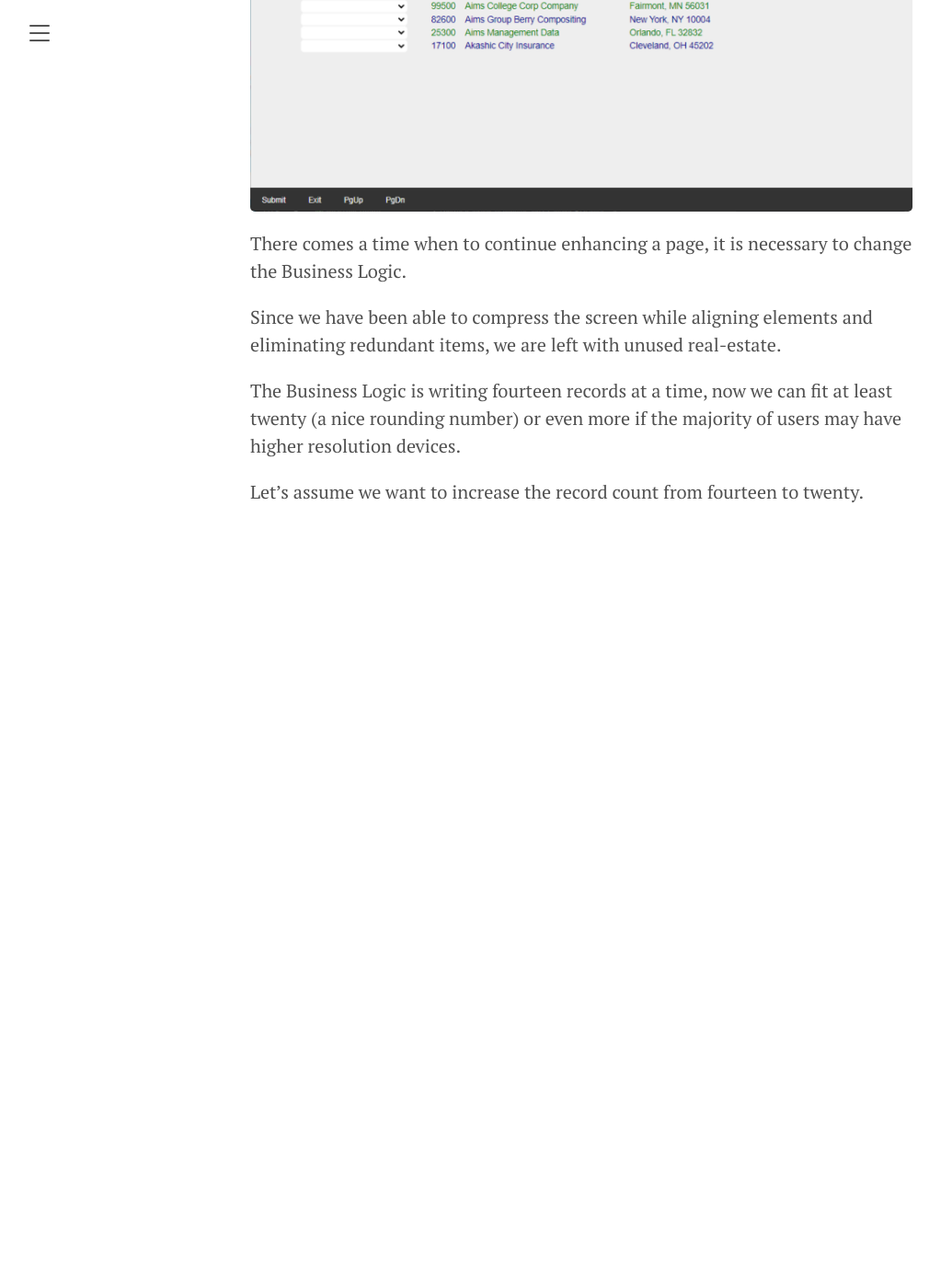
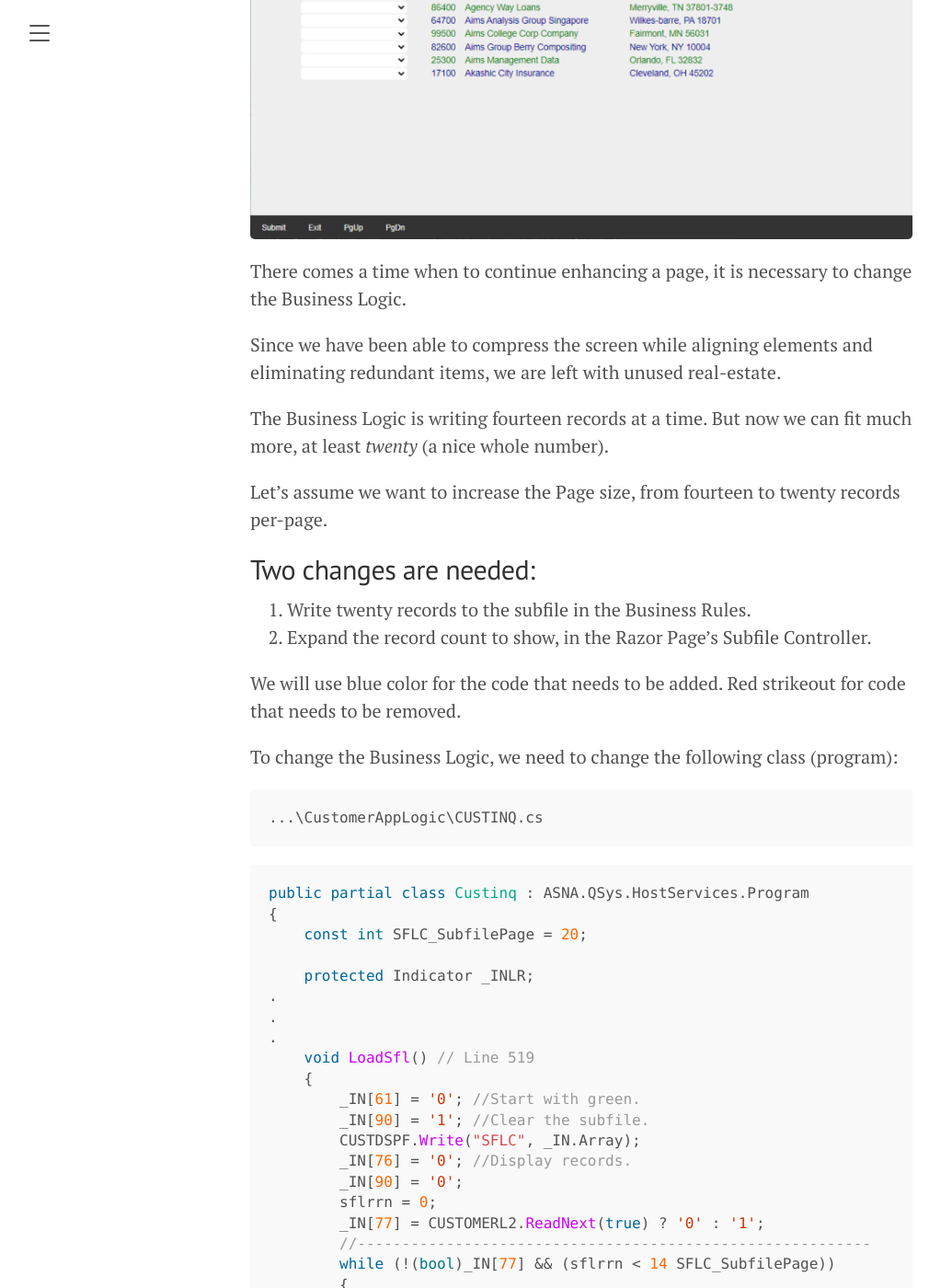
Before and after one commit to ASNA/SunFarm, a Jekyll site: the page built from docs/enhancements-affecting-logic.md, in a window 1280 px wide and 1400 px high, scrolled down 556 px. Shown: the whole window at 92% size, without its empty margins (8-1031 px from the left). Built offline with Jekyll 4.4.1, drawn with Linux system fonts in a browser that asks for light colours; before the commit the page ends 1186 px from its top, so only the background shows below that; some of the changed text lies outside the part shown.

Commit message:
More content

````diff
--- a/docs/enhancements-affecting-logic.md
+++ b/docs/enhancements-affecting-logic.md
@@ -4,14 +4,86 @@ title: Enhancements affecting Business Logic
 permalink: /enhancements-affecting-logic/
 ---
 
-[In the last section]({{ site.rooturl }}/enhancements-affecting-logic/), we left the *Customer Inquiry* Page, looking like this image:
+[In the last section]({{ site.rooturl }}/enhancements-affecting-logic/), we left the *Customer Inquiry* Page, looking like the following image:
 
-![Narrower Customer Name Column](/images/narrower-name-column.png)
+![Fourteen records per Page](/images/narrower-name-column.png)
 
 There comes a time when to continue enhancing a page, it is necessary to change the Business Logic.
 
 Since we have been able to compress the screen while aligning elements and eliminating redundant items, we are left with unused real-estate.
 
-The Business Logic is writing fourteen records at a time, now we can fit at least twenty (a nice rounding number) or even more if the majority of users may have higher resolution devices.
+The Business Logic is writing fourteen records at a time. But now we can fit much more, at least *twenty* (a nice whole number).
 
-Let’s assume we want to increase the record count from fourteen to twenty.
+Let’s assume we want to increase the Page size, from fourteen to twenty records per-page.
+
+## Two changes are needed:
+1. Write twenty records to the subfile in the Business Rules.
+2. Expand the record count to show, in the Razor Page’s Subfile Controller.
+
+We will use blue color for the code that needs to be added. Red strikeout for code that needs to be removed.
+
+To change the Business Logic, we need to change the following class (program):
+
+~~~
+...\CustomerAppLogic\CUSTINQ.cs
+~~~
+
+```cs
+public partial class Custinq : ASNA.QSys.HostServices.Program
+{
+    const int SFLC_SubfilePage = 20;
+
+    protected Indicator _INLR;
+.
+.
+.
+    void LoadSfl() // Line 519
+    {
+        _IN[61] = '0'; //Start with green.
+        _IN[90] = '1'; //Clear the subfile.
+        CUSTDSPF.Write("SFLC", _IN.Array);
+        _IN[76] = '0'; //Display records.
+        _IN[90] = '0';
+        sflrrn = 0;
+        _IN[77] = CUSTOMERL2.ReadNext(true) ? '0' : '1';
+        //----------------------------------------------------------
+        while (!(bool)_IN[77] && (sflrrn < 14 SFLC_SubfilePage))
+        {
+.
+.
+.
+//*********************************************************************
+//  Read Backwards for a PageDown
+//*********************************************************************
+        void ReadBack() // Line 558
+        {
+            _IN[76] = '0';
+            _IN[77] = '0';
+            X = 0;
+            CUSTDSPF.ChainByRRN("SFL1", 1, _IN.Array); //Get the top name and
+            CMNAME = SFNAME1; // number.
+            CMCUSTNO = (decimal)SFCUSTNO;
+            CUSTOMERL2.Chain(true, CMNAME, CMCUSTNO);
+            _IN[76] = CUSTOMERL2.ReadPrevious(true) ? '0' : '1';
+            while (!(bool)_IN[76] && (X < 14 SFLC_SubfilePage))
+            {
+                /* EOF or full s/f. */
+                X += 1;
+                _IN[76] = CUSTOMERL2.ReadPrevious(true) ? '0' : '1';
+            }
+            if ((bool)_IN[76])
+                //Any records found?
+                CUSTOMERL2.Seek(SeekMode.SetLL, new string(char.MinValue, 40));
+        }
+```
+
+## In the Business Logic
+There are two places in **CUSTINQ** where the hard-coded value *14* (representing the records to write to the subfile) is used.
+
+We define a constant symbol, and use it in two places so we can adjust that number to twenty *(and make it easy to adjust it in a single place to any other value we may want)*.
+
+## In the Website Layout
+To expand the number of records that need to be displayed in the Subfile controller, we need to affect two files:
+
+1. **Model File**: ...\CustomerAppSite\Areas\CustomerAppViews\Pages\CUSTDSPF.cshtml.cs
+2. **Markup File**: ...\CustomerAppSite\Areas\CustomerAppViews\Pages\CUSTDSPF.cshtml
````
